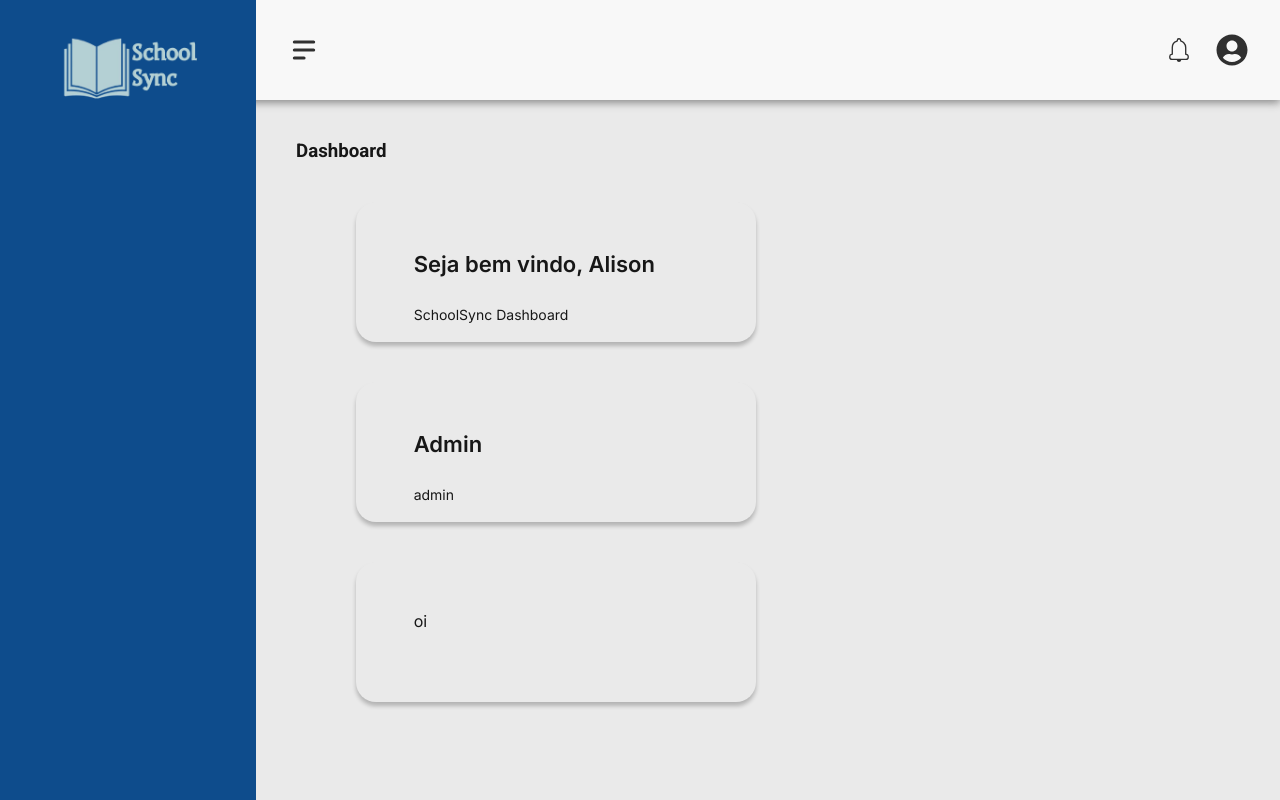
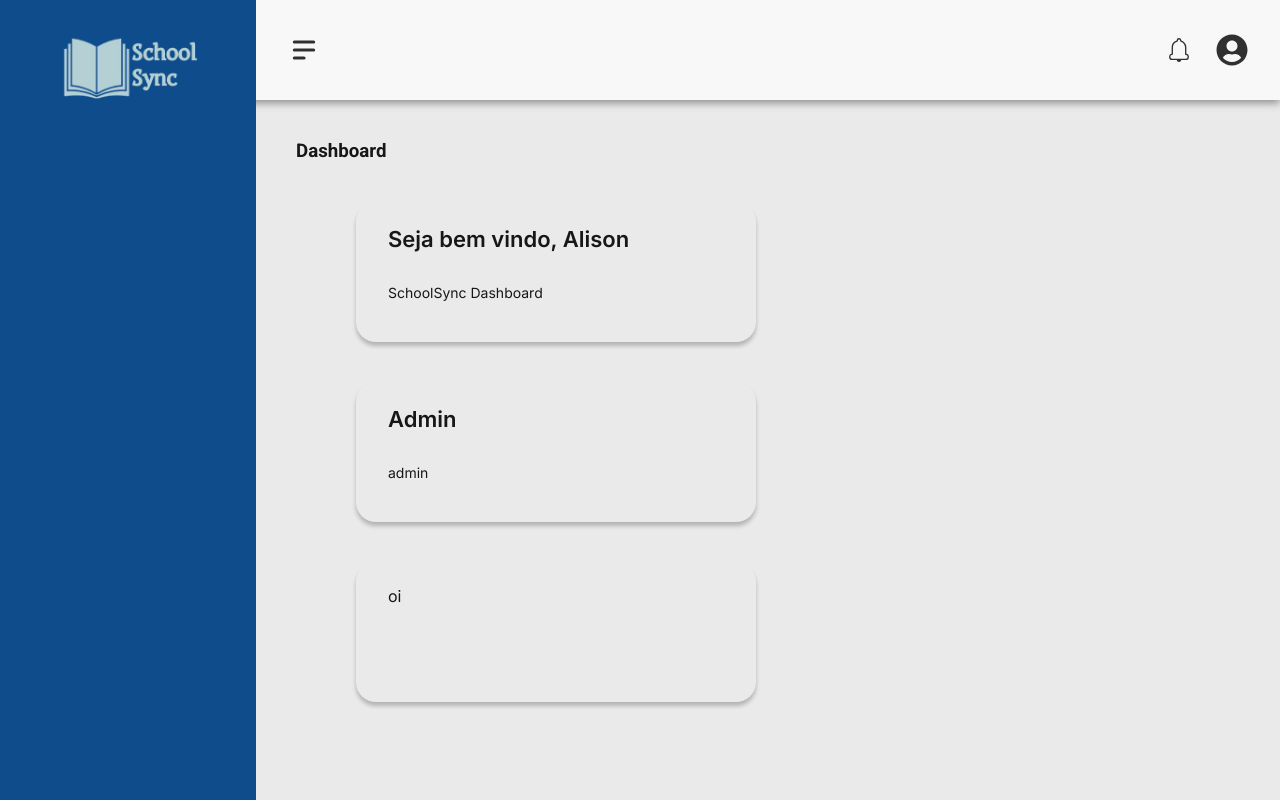
Before and after one commit to Alisonjs0/SchoolSync, a Next.js app: page /dashboard_main in a window 1280 px wide. Built offline with nearby package versions, Linux system fonts and the light colour scheme.

Commit message:
atualização na responsividade

```diff
--- a/app/dashboard_main/dashboardTemplate.css
+++ b/app/dashboard_main/dashboardTemplate.css
@@ -135,13 +135,13 @@
     background: #EAEAEA;
     border-radius: 20px;
     box-shadow: 0px 4px 4px 0px #0000003b;
-    padding: 6% 7%;
+    padding: 24px 32px;
     font-family: "Inter", sans-serif;
     font-style: normal;
 }
 
 .conteudoMenus div h2 {
-    padding-bottom: 10%;
+    padding-bottom: 32px;
     font-weight: 600;
     font-size: 22px;
 }
```
